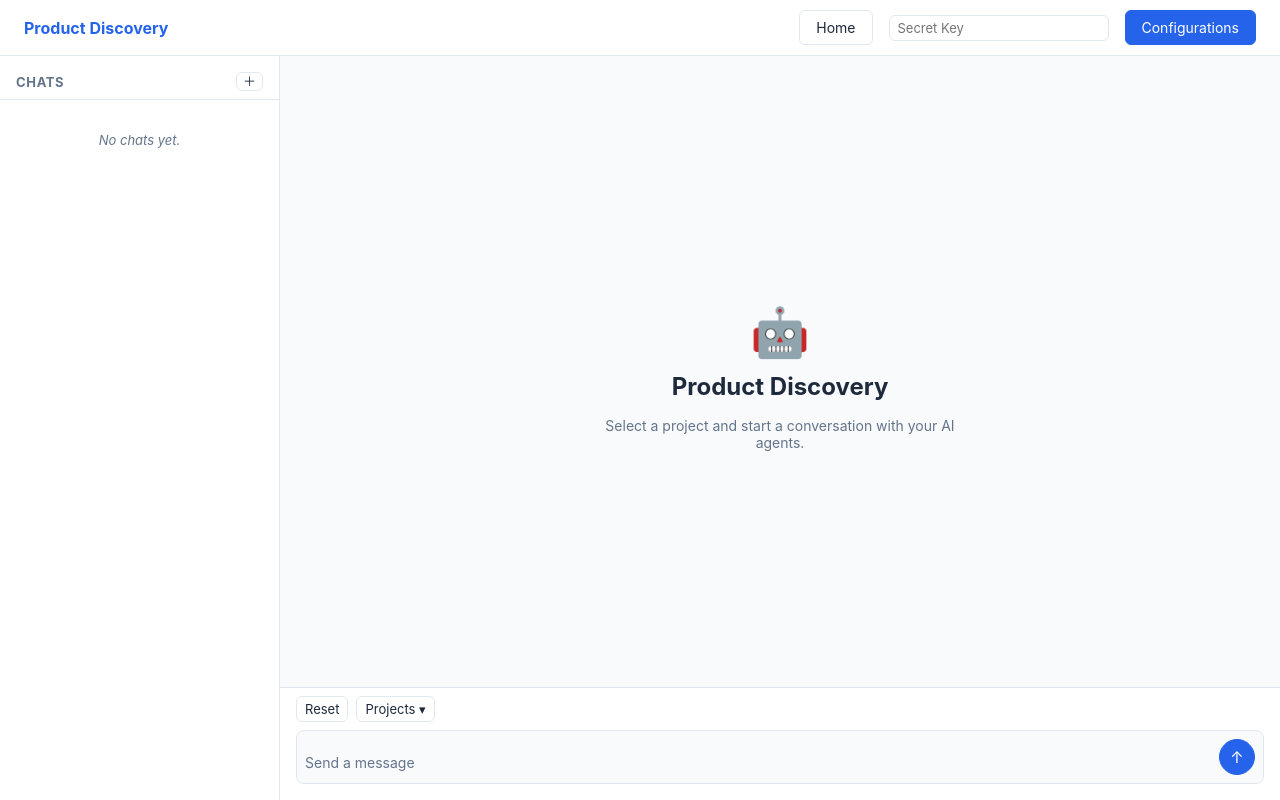
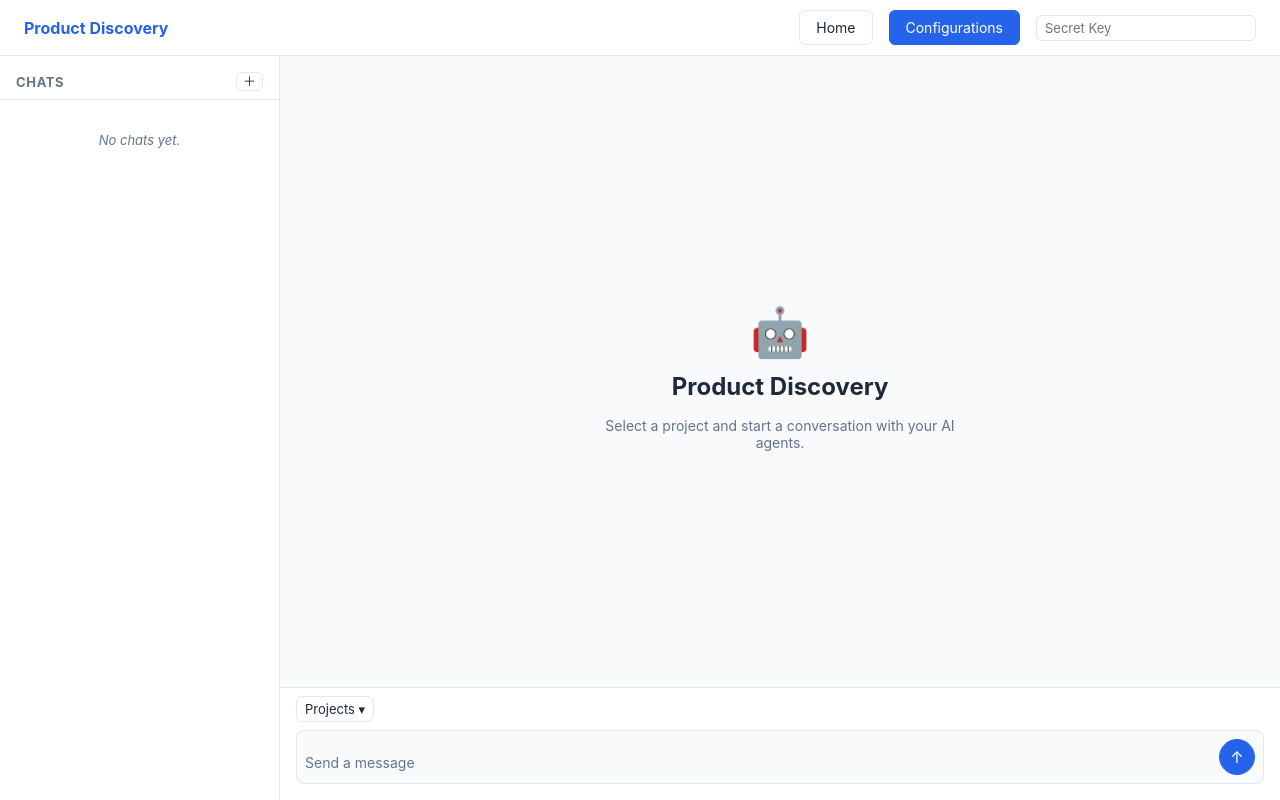
Before and after one commit to mainak555/product-discovery, a Django app: template server/templates/server/home.html in a window 1280 px wide. Run offline with Django 5.2, Linux system fonts and the light colour scheme; the template is opened without the code that fills it, so the values that code supplies are empty; style sheets or scripts are compiled from the project's sources; some libraries are stand-ins or nearby versions.

Commit message:
feat: Remove reset chat button and related functionality; update project selector toolbar

```diff
--- a/server/static/server/js/app.js
+++ b/server/static/server/js/app.js
@@ -173,7 +173,6 @@ document.addEventListener("DOMContentLoaded", function () {
   var chatMessages = document.getElementById("chat-messages");
   var chatInput = document.getElementById("chat-input");
   var chatSendBtn = document.getElementById("chat-send-btn");
-  var resetChatBtn = document.getElementById("reset-chat-btn");
   var chatProjectBtn = document.getElementById("chat-project-btn");
 
   // Only wire up when chat elements exist (home page only)
@@ -250,31 +249,6 @@ document.addEventListener("DOMContentLoaded", function () {
   }
 
   // -----------------------------------------------------------------------
-  // Reset chat
-  // -----------------------------------------------------------------------
-  if (resetChatBtn) {
-    resetChatBtn.addEventListener("click", function () {
-      chatMessages.innerHTML = "";
-
-      // Restore welcome screen
-      var welcome = document.createElement("div");
-      welcome.className = "chat-welcome";
-      welcome.innerHTML = [
-        '<div class="chat-welcome__icon">\uD83E\uDD16</div>',
-        '<h2 class="chat-welcome__title">Product Discovery</h2>',
-        '<p class="chat-welcome__subtitle">Select a project and start a conversation with your AI agents.</p>'
-      ].join("");
-      chatMessages.appendChild(welcome);
-
-      // Reset project button label
-      if (chatProjectBtn) {
-        chatProjectBtn.textContent = "Projects \u25BE";
-        chatProjectBtn.dataset.activeProject = "";
-      }
-    });
-  }
-
-  // -----------------------------------------------------------------------
   // Project selection from chat panel dropdown
   // -----------------------------------------------------------------------
   document.body.addEventListener("click", function (e) {
--- a/server/static/server/scss/main.scss
+++ b/server/static/server/scss/main.scss
@@ -662,6 +662,8 @@ select.input {
   flex-direction: column;
   gap: $space-sm;
   flex-shrink: 0;
+  position: relative;
+  z-index: 10;
 }
 
 .chat-input-panel__toolbar {
@@ -675,8 +677,11 @@ select.input {
   .dropdown__menu--up {
     top: auto;
     bottom: 100%;
+    right: auto;
+    left: 0;
     margin-top: 0;
     margin-bottom: $space-xs;
+    min-width: max-content;
   }
 }
 
--- a/server/templates/server/home.html
+++ b/server/templates/server/home.html
@@ -47,12 +47,8 @@
       <!-- Input panel pinned to bottom -->
       <div class="chat-input-panel">
 
-        <!-- Toolbar: Reset + Project selector -->
+        <!-- Toolbar: Project selector -->
         <div class="chat-input-panel__toolbar">
-          <button class="btn btn--secondary btn--sm" id="reset-chat-btn" title="Reset conversation">
-            Reset
-          </button>
-
           <!-- Projects dropdown — opens upward -->
           <div class="dropdown chat-project-dropdown">
             <button class="btn btn--secondary btn--sm dropdown__toggle"
--- a/server/templates/server/partials/header.html
+++ b/server/templates/server/partials/header.html
@@ -11,6 +11,11 @@
       Home
     </a>
 
+    <!-- Configurations -->
+    <a class="btn btn--primary" href="{% url 'server:configurations_page' %}">
+      Configurations
+    </a>
+
     <!-- Secret Key is attached to HTMX requests by app.js -->
     <div class="header__auth">
       <input type="password"
@@ -19,11 +24,5 @@
              placeholder="Secret Key"
              autocomplete="off">
     </div>
-
-    <!-- Configurations -->
-    <a class="btn btn--primary" href="{% url 'server:configurations_page' %}">
-      Configurations
-    </a>
-
   </div>
 </header>
```
